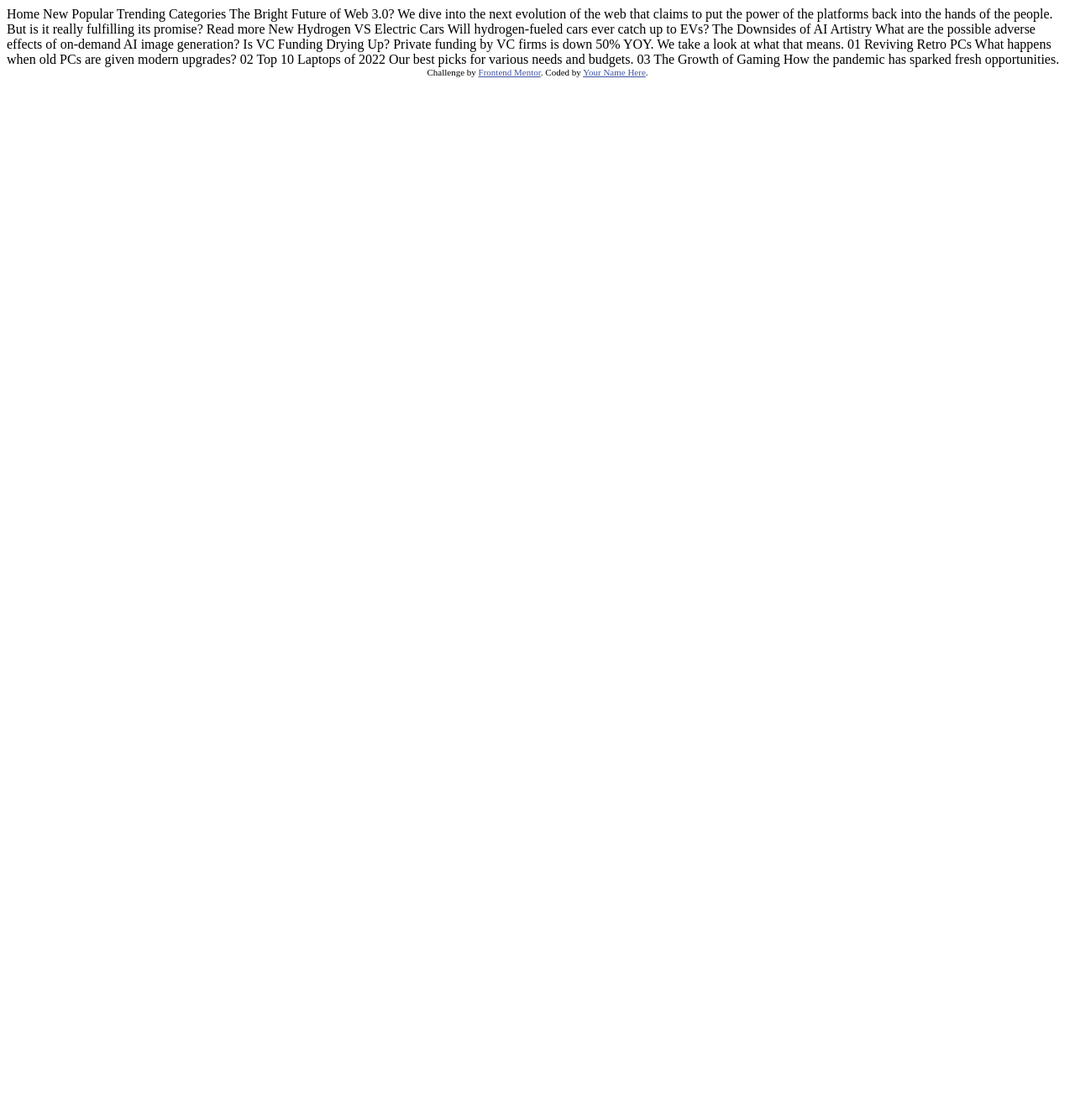
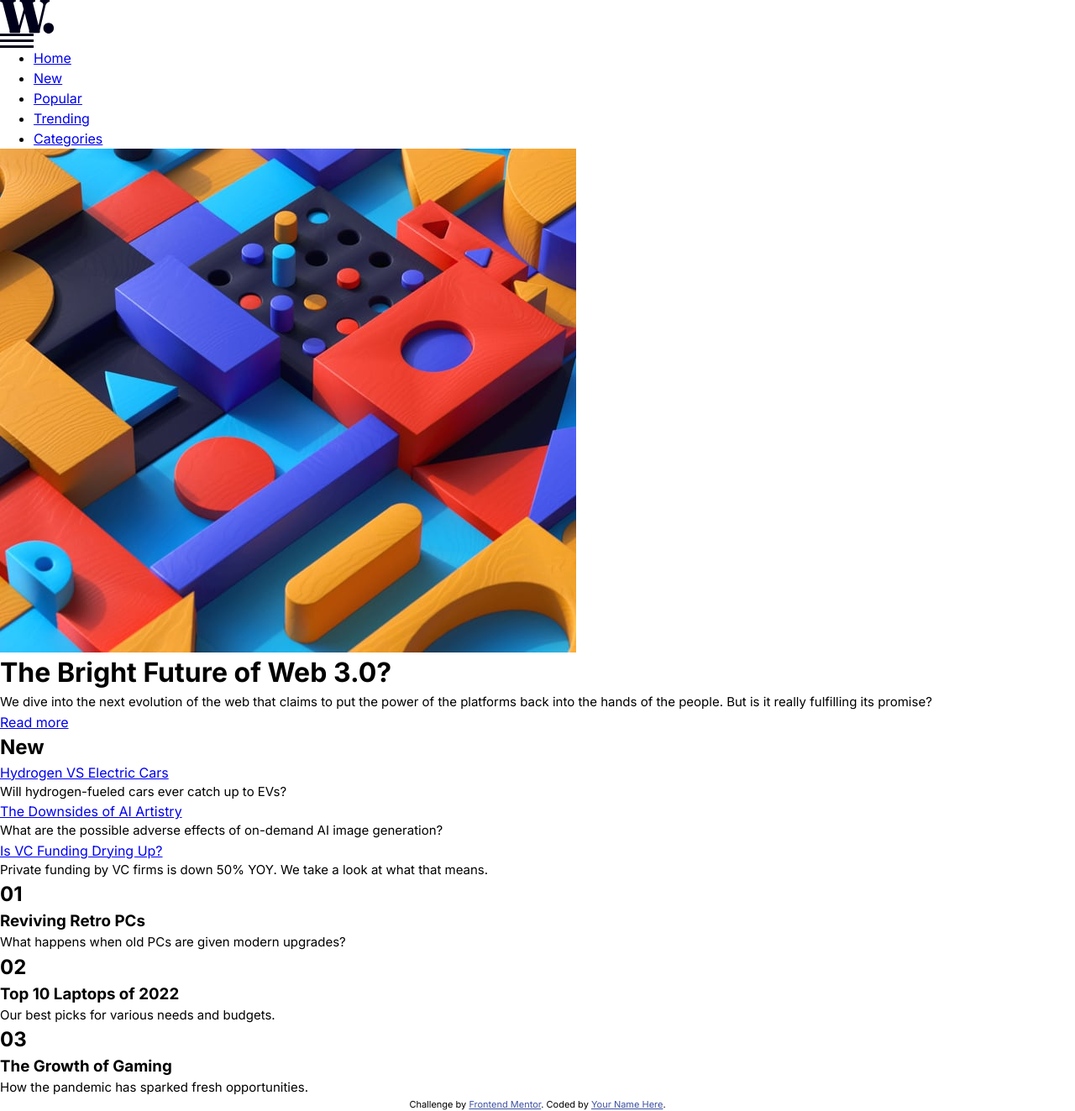
Before and after one commit to alwaysBeThankful/news-homepage, a plain HTML site: page index.html in a window 1280 px wide. Shown: the whole page at 84% size. Before the commit the page ends 800 px from the top, so only its background shows below. Drawn offline with Linux system fonts and the light colour scheme.

Commit message:
feat: Updated HTML with semantic tags and also prepared the CSS file
body: The HTML provided in this exercise needed to be updated with proper accessability usages. I also created a CSS file to prepare for future use

```diff
--- a/index.html
+++ b/index.html
@@ -1,60 +1,116 @@
 <!DOCTYPE html>
 <html lang="en">
   <head>
-  <meta charset="UTF-8">
-  <meta name="viewport" content="width=device-width, initial-scale=1.0"> <!-- displays site properly based on user's device -->
-
-  <link rel="icon" type="image/png" sizes="32x32" href="./assets/images/favicon-32x32.png">
-
+    <meta charset="UTF-8" />
+    <meta name="viewport" content="width=device-width, initial-scale=1.0" />
     <title>Frontend Mentor | News homepage</title>
-
-  <!-- Feel free to remove these styles or customise in your own stylesheet 👍 -->
-  <style>
-    .attribution { font-size: 11px; text-align: center; }
-    .attribution a { color: hsl(228, 45%, 44%); }
-  </style>
+    <link
+      rel="icon"
+      type="image/png"
+      sizes="32x32"
+      href="./assets/images/favicon-32x32.png"
+    />
+    <link rel="preconnect" href="https://fonts.googleapis.com" />
+    <link rel="preconnect" href="https://fonts.gstatic.com" crossorigin />
+    <link
+      href="https://fonts.googleapis.com/css2?family=Inter:wght@400;700;800&display=swap"
+      rel="stylesheet"
+    />
+    <link rel="stylesheet" href="style.css" />
   </head>
   <body>
+    <header>
+      <div class="nav-wrapper">
+        <!-- Navagation -->
+        <nav>
+          <img src="./assets/images/logo.svg" alt="Company logo" />
+          <img src="./assets/images/icon-menu.svg" alt="#" />
+        </nav>
+      </div>
 
-  Home
-  New
-  Popular
-  Trending
-  Categories
+      <!-- Hamburger menu -->
+      <div class="hamburger-wrapper">
+        <nav class="hamburger-nav" aria-label="Mobile links">
+          <ul>
+            <li><a href="#">Home</a></li>
+            <li><a href="#">New</a></li>
+            <li><a href="#">Popular</a></li>
+            <li><a href="#">Trending</a></li>
+            <li><a href="#">Categories</a></li>
+          </ul>
+        </nav>
+      </div>
+    </header>
 
-  The Bright Future of Web 3.0?
+    <main>
+      <div class="hero-wrapper">
+        <!-- Hero  -->
+        <img src="./assets/images/image-web-3-mobile.jpg" alt="#" />
+        <div class="hero-text">
+          <h1>The Bright Future of Web 3.0?</h1>
+          <p>
+            We dive into the next evolution of the web that claims to put the
+            power of the platforms back into the hands of the people. But is it
+            really fulfilling its promise?
+          </p>
+          <a href="hero-button">Read more</a>
+        </div>
+      </div>
 
-  We dive into the next evolution of the web that claims to put the power of the platforms back into the hands of the people.
-  But is it really fulfilling its promise?
+      <div class="news-wrapper">
+        <!-- News -->
+        <h2>New</h2>
+        <article>
+          <div class="news-post">
+            <a href="#">Hydrogen VS Electric Cars</a>
+            <p>Will hydrogen-fueled cars ever catch up to EVs?</p>
+          </div>
+          <div class="news-post">
+            <a href="#">The Downsides of AI Artistry</a>
+            <p>
+              What are the possible adverse effects of on-demand AI image
+              generation?
+            </p>
+          </div>
+          <div class="news-post">
+            <a href="#">Is VC Funding Drying Up?</a>
+            <p>
+              Private funding by VC firms is down 50% YOY. We take a look at
+              what that means.
+            </p>
+          </div>
+        </article>
+      </div>
 
-  Read more
+      <div class="blog-wrapper">
+        <!-- Blog/s -->
+        <article>
+          <div class="blog-post">
+            <h2>01</h2>
+            <h3>Reviving Retro PCs</h3>
+            <p>What happens when old PCs are given modern upgrades?</p>
+          </div>
+          <div class="blog-post">
+            <h2>02</h2>
+            <h3>Top 10 Laptops of 2022</h3>
+            <p>Our best picks for various needs and budgets.</p>
+          </div>
+          <div class="blog-post">
+            <h2>03</h2>
+            <h3>The Growth of Gaming</h3>
+            <p>How the pandemic has sparked fresh opportunities.</p>
+          </div>
+        </article>
+      </div>
+    </main>
 
-  New
-
-  Hydrogen VS Electric Cars
-  Will hydrogen-fueled cars ever catch up to EVs?
-
-  The Downsides of AI Artistry
-  What are the possible adverse effects of on-demand AI image generation?
-
-  Is VC Funding Drying Up?
-  Private funding by VC firms is down 50% YOY. We take a look at what that means.
-
-  01
-  Reviving Retro PCs
-  What happens when old PCs are given modern upgrades?
-
-  02
-  Top 10 Laptops of 2022
-  Our best picks for various needs and budgets.
-
-  03
-  The Growth of Gaming
-  How the pandemic has sparked fresh opportunities.
-
+    <footer>
       <div class="attribution">
-    Challenge by <a href="https://www.frontendmentor.io?ref=challenge" target="_blank">Frontend Mentor</a>.
-    Coded by <a href="#">Your Name Here</a>.
+        Challenge by
+        <a href="https://www.frontendmentor.io?ref=challenge" target="_blank"
+          >Frontend Mentor</a
+        >. Coded by <a href="#">Your Name Here</a>.
       </div>
+    </footer>
   </body>
 </html>
--- /dev/null
+++ b/style.css
@@ -0,0 +1,107 @@
+:root {
+  /* Primary colors */
+  --Soft-orange: hsl(35, 77%, 62%);
+  --Soft-red: hsl(5, 85%, 63%);
+
+  /* Neutral colors */
+  --Off-white: hsl(36, 100%, 99%);
+  --Grayish-blue: hsl(233, 8%, 79%);
+  --Dark-grayish-blue: hsl(236, 13%, 42%);
+  --Very-dark-blue: hsl(240, 100%, 5%);
+}
+
+/* ======
+CSS RESET
+CREDIT TO: https://www.joshwcomeau.com/css/custom-css-reset/
+====== */
+
+/*
+  1. Use a more-intuitive box-sizing model.
+*/
+*,
+*::before,
+*::after {
+  box-sizing: border-box;
+}
+
+/*
+  2. Remove default margin
+*/
+* {
+  margin: 0;
+}
+
+/*
+  3. Allow percentage-based heights in the application
+*/
+html,
+body {
+  height: 100%;
+}
+
+/*
+  Typographic tweaks!
+  4. Add accessible line-height
+  5. Improve text rendering
+*/
+body {
+  line-height: 1.5;
+  -webkit-font-smoothing: antialiased;
+  font-family: "Inter", sans-serif;
+}
+
+p {
+  font-size: 15px;
+}
+
+/*
+  6. Improve media defaults
+*/
+img,
+picture,
+video,
+canvas,
+svg {
+  display: block;
+  max-width: 100%;
+}
+
+/*
+  7. Remove built-in form typography styles
+*/
+input,
+button,
+textarea,
+select {
+  font: inherit;
+}
+
+/*
+  8. Avoid text overflows
+*/
+p,
+h1,
+h2,
+h3,
+h4,
+h5,
+h6 {
+  overflow-wrap: break-word;
+}
+
+/*
+  9. Create a root stacking context
+*/
+#root,
+#__next {
+  isolation: isolate;
+}
+
+/* -- Attribution --*/
+.attribution {
+  font-size: 11px;
+  text-align: center;
+}
+.attribution a {
+  color: hsl(228, 45%, 44%);
+}
```
Lines whose indentation alone changed are shown as unchanged.
